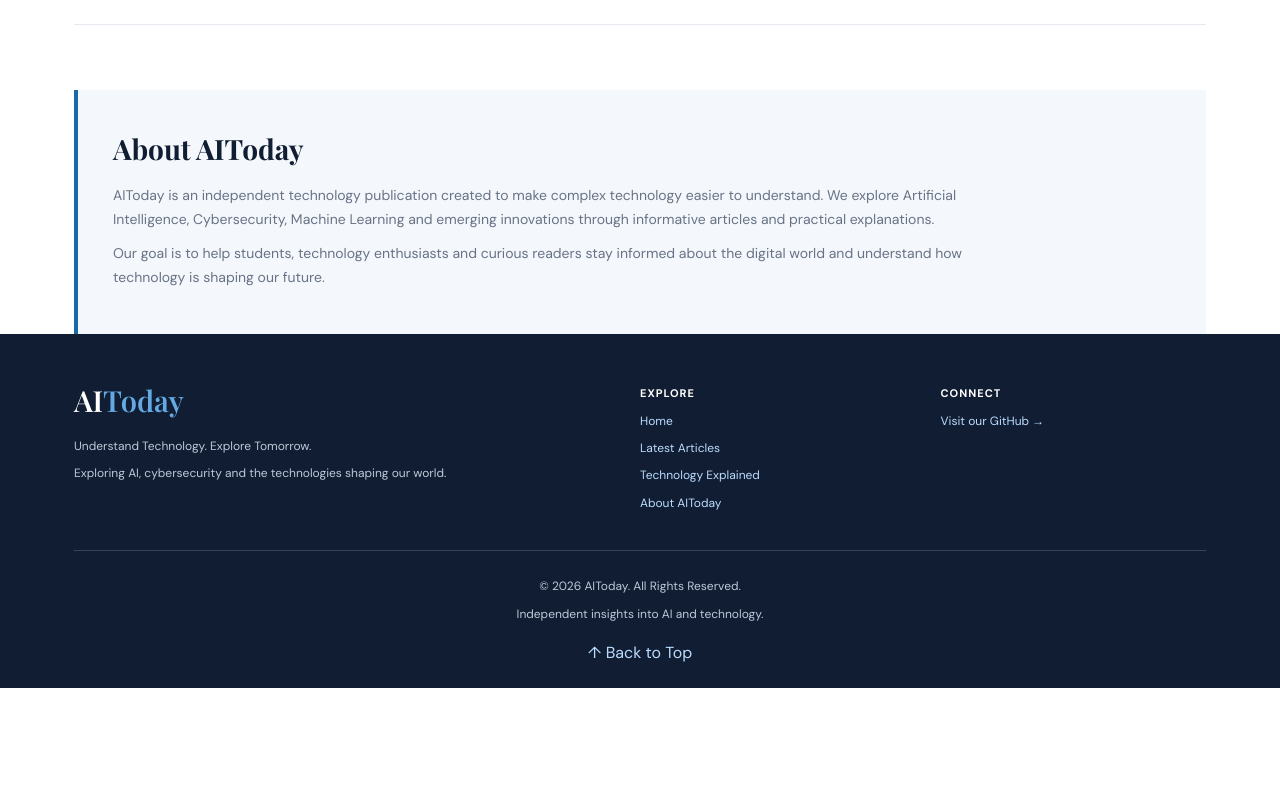
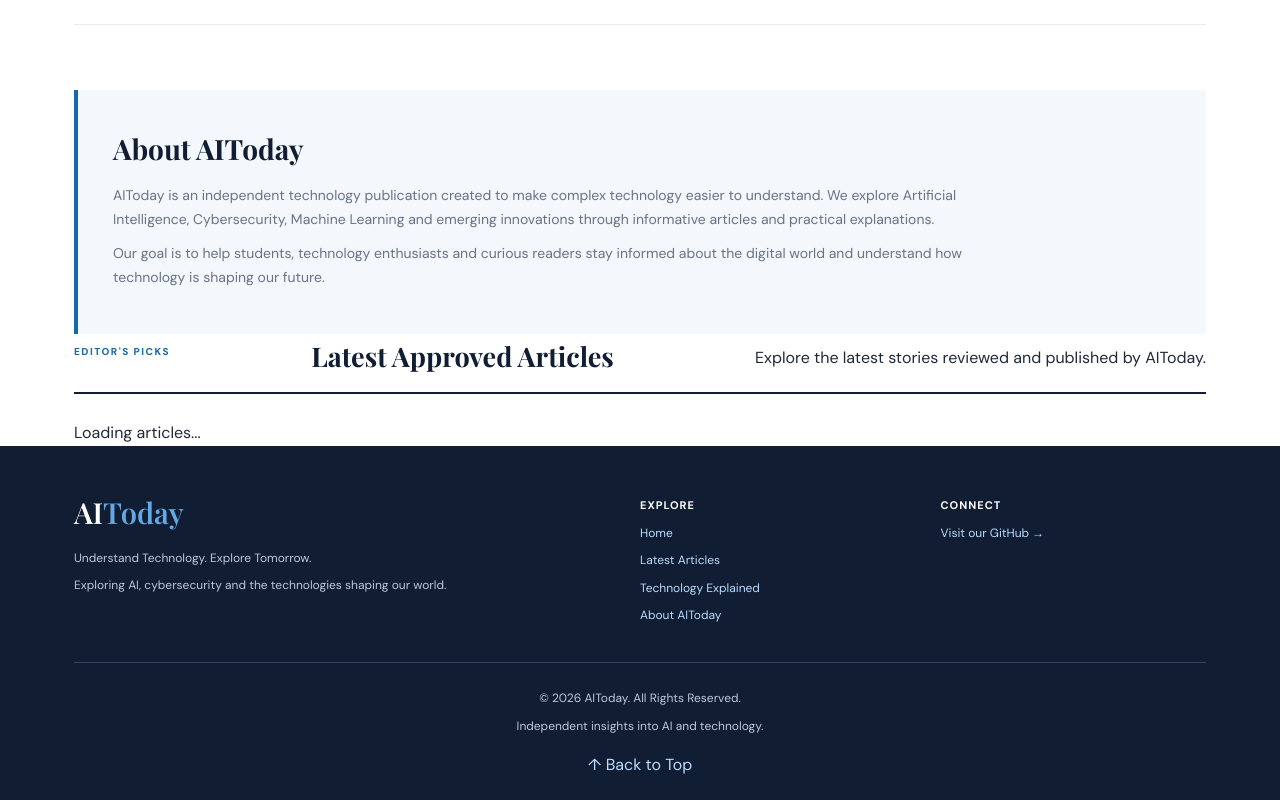
Before and after one commit to swathi25-git/AITODAY, a plain HTML site: page index.html in a window 1280 px wide. Shown: the part 2637-3437 px from the top of the page. Before the commit the page ends 3325 px from the top, so only its background shows below. Drawn offline with nearby package versions, Linux system fonts and the light colour scheme.

Commit message:
Add approved articles section to index.html

```diff
--- a/index.html
+++ b/index.html
@@ -809,6 +809,18 @@
 
         </section>
 
+<section id="approved-articles" class="approved-section">
+    <div class="section-heading">
+        <span class="eyebrow">EDITOR'S PICKS</span>
+        <h2>Latest Approved Articles</h2>
+        <p>Explore the latest stories reviewed and published by AIToday.</p>
+    </div>
+
+    <div id="approved-article-list" class="article-grid">
+        <p>Loading articles...</p>
+    </div>
+</section>
+
     </main>
 
     <!-- FOOTER -->
```
